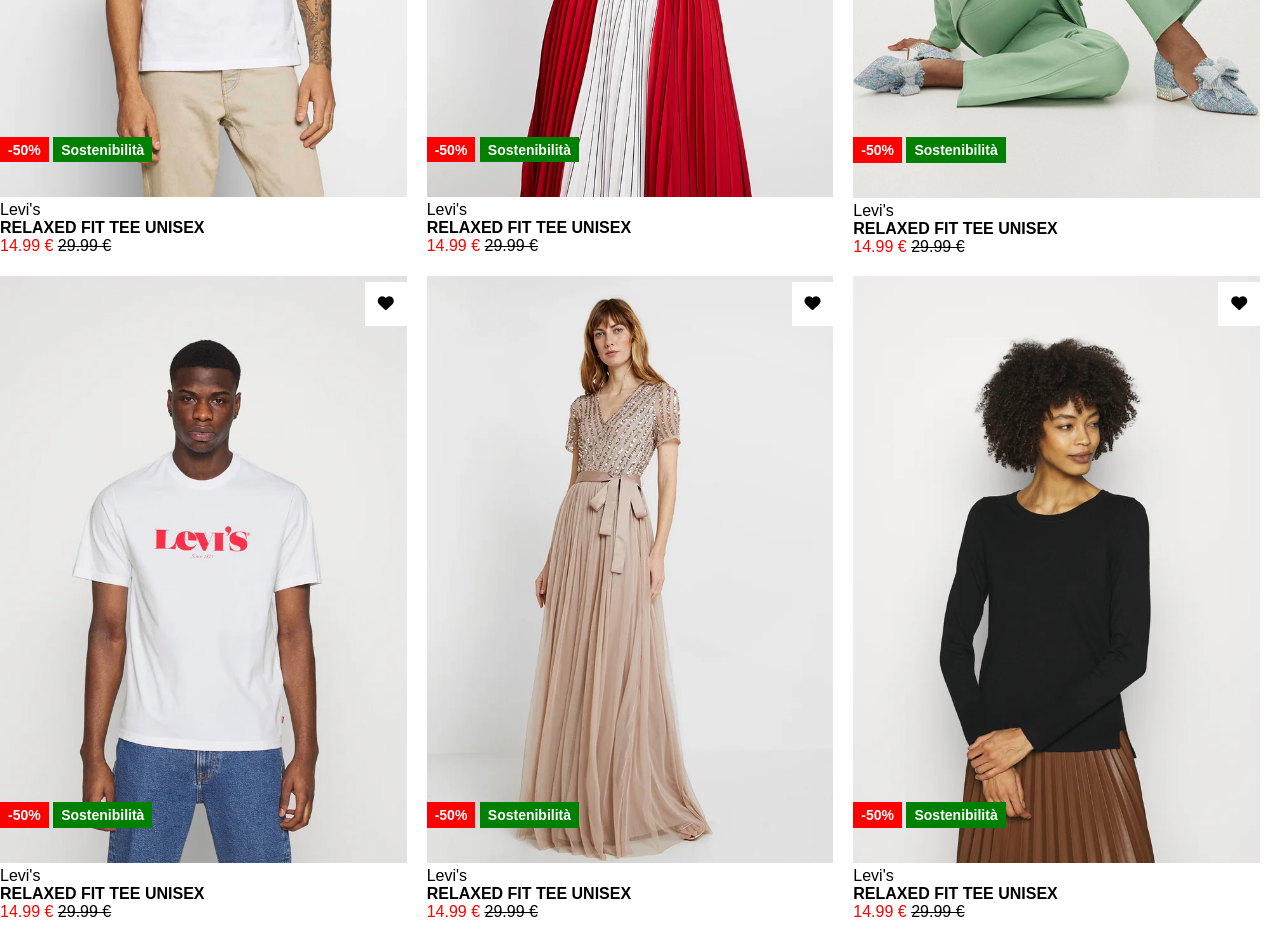
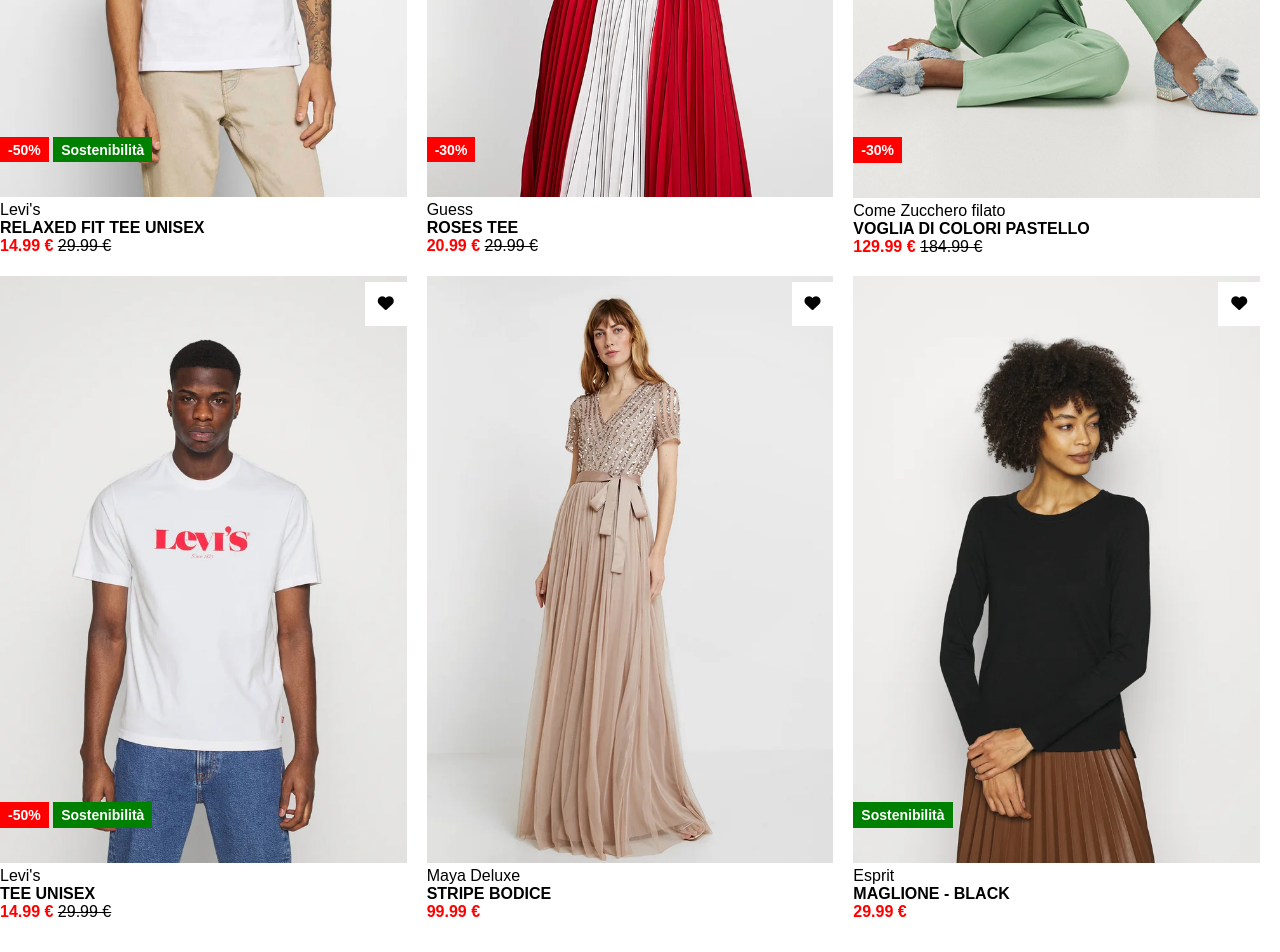
Before and after one commit to Michael-Bombini/html-css-boolando, a plain HTML site: page bonus.html in a window 1280 px wide. Shown: the part 520-1472 px from the top of the page. Drawn offline with Linux system fonts and the light colour scheme.

Commit message:
Modified all texts and adjustment to cards

```diff
--- a/bonus.html
+++ b/bonus.html
@@ -6,7 +6,7 @@
     <meta name="viewport" content="width=device-width, initial-scale=1.0">
     <title>Document</title>
     <link rel="stylesheet" href="css/style.css">
-    <link rel="stylesheet" href="css/bonus.css".css">
+    <link rel="stylesheet" href="css/bonus.css">
     <link rel="stylesheet" href="https://cdnjs.cloudflare.com/ajax/libs/font-awesome/6.1.1/css/all.min.css">
 </head>
 <body>
@@ -29,7 +29,7 @@
         <div class="icons">
             <i class="fa-regular fa-user"></i>
             <i class="fa-regular fa-heart"></i>
-            <i class="fa-regular fa-bag-shopping"></i>
+            <svg xmlns="http://www.w3.org/2000/svg" style="width: 16px; height:16px; fill:#fff;" viewBox="0 0 448 512"><!--! Font Awesome Pro 6.1.1 by @fontawesome - https://fontawesome.com License - https://fontawesome.com/license (Commercial License) Copyright 2022 Fonticons, Inc. --><path d="M112 112C112 50.14 162.1 0 224 0C285.9 0 336 50.14 336 112V160H400C426.5 160 448 181.5 448 208V416C448 469 405 512 352 512H96C42.98 512 0 469 0 416V208C0 181.5 21.49 160 48 160H112V112zM160 160H288V112C288 76.65 259.3 48 224 48C188.7 48 160 76.65 160 112V160zM136 256C149.3 256 160 245.3 160 232C160 218.7 149.3 208 136 208C122.7 208 112 218.7 112 232C112 245.3 122.7 256 136 256zM312 208C298.7 208 288 218.7 288 232C288 245.3 298.7 256 312 256C325.3 256 336 245.3 336 232C336 218.7 325.3 208 312 208z"/></svg>
         </div>
 
 
@@ -70,16 +70,14 @@
                     <img src="img/2.webp" class="one" alt="">
                     <img src="img/2b.webp" class="two"  alt="">
                     <div class="prodotto-text">
-                        <span class="prodotto-text-marca">Levi's</span>
-                        <h2 class="prodotto-text-title">RELAXED FIT TEE UNISEX</h2>
-                        <span class="prodotto-text-discount">14.99 €</span>
+                        <span class="prodotto-text-marca">Guess</span>
+                        <h2 class="prodotto-text-title">ROSES TEE</h2>
+                        <span class="prodotto-text-discount">20.99 €</span>
                         <span class="prodotto-text-price-underlined">29.99 €</span>
                     </div>
 
                     <div class="prodotto-information">
-                        <span class="discount pi">-50%</span>
-                        <span class="info pi">Sostenibilità</span>
-
+                        <span class="discount pi">-30%</span>
                     </div>
 
                         <div class="heart">
@@ -97,16 +95,14 @@
                     <img src="img/3.webp" class="one" alt="">
                     <img src="img/3b.webp" class="two"  alt="">
                     <div class="prodotto-text">
-                        <span class="prodotto-text-marca">Levi's</span>
-                        <h2 class="prodotto-text-title">RELAXED FIT TEE UNISEX</h2>
-                        <span class="prodotto-text-discount">14.99 €</span>
-                        <span class="prodotto-text-price-underlined">29.99 €</span>
+                        <span class="prodotto-text-marca">Come Zucchero filato</span>
+                        <h2 class="prodotto-text-title">VOGLIA DI COLORI PASTELLO</h2>
+                        <span class="prodotto-text-discount">129.99 €</span>
+                        <span class="prodotto-text-price-underlined">184.99 €</span>
                     </div>
 
                     <div class="prodotto-information">
-                        <span class="discount pi">-50%</span>
-                        <span class="info pi">Sostenibilità</span>
-
+                        <span class="discount pi">-30%</span>
                     </div>
 
                         <div class="heart">
@@ -125,7 +121,7 @@
                     <img src="img/4b.webp" class="two"  alt="">
                     <div class="prodotto-text">
                         <span class="prodotto-text-marca">Levi's</span>
-                        <h2 class="prodotto-text-title">RELAXED FIT TEE UNISEX</h2>
+                        <h2 class="prodotto-text-title">TEE UNISEX</h2>
                         <span class="prodotto-text-discount">14.99 €</span>
                         <span class="prodotto-text-price-underlined">29.99 €</span>
                     </div>
@@ -151,15 +147,9 @@
                     <img src="img/5.webp" class="one" alt="">
                     <img src="img/5b.webp" class="two"  alt="">
                     <div class="prodotto-text">
-                        <span class="prodotto-text-marca">Levi's</span>
-                        <h2 class="prodotto-text-title">RELAXED FIT TEE UNISEX</h2>
-                        <span class="prodotto-text-discount">14.99 €</span>
-                        <span class="prodotto-text-price-underlined">29.99 €</span>
-                    </div>
-
-                    <div class="prodotto-information">
-                        <span class="discount pi">-50%</span>
-                        <span class="info pi">Sostenibilità</span>
+                        <span class="prodotto-text-marca">Maya Deluxe</span>
+                        <h2 class="prodotto-text-title">STRIPE BODICE</h2>
+                        <span class="prodotto-text-discount">99.99 €</span>
 
                     </div>
 
@@ -179,14 +169,12 @@
                     <img src="img/6.webp" class="one" alt="">
                     <img src="img/6b.webp" class="two"  alt="">
                     <div class="prodotto-text">
-                        <span class="prodotto-text-marca">Levi's</span>
-                        <h2 class="prodotto-text-title">RELAXED FIT TEE UNISEX</h2>
-                        <span class="prodotto-text-discount">14.99 €</span>
-                        <span class="prodotto-text-price-underlined">29.99 €</span>
+                        <span class="prodotto-text-marca">Esprit</span>
+                        <h2 class="prodotto-text-title">MAGLIONE - BLACK</h2>
+                        <span class="prodotto-text-discount">29.99 €</span>
                     </div>
 
                     <div class="prodotto-information">
-                        <span class="discount pi">-50%</span>
                         <span class="info pi">Sostenibilità</span>
 
                     </div>
--- a/css/style.css
+++ b/css/style.css
@@ -85,6 +85,7 @@ header ul li {
 
 .prodotto-text-discount {
     color: red;
+    font-weight: bold;
 }
 
 .prodotto-text-price-underlined {
```
Also changed, not shown: index.html (+16 -28 lines).
